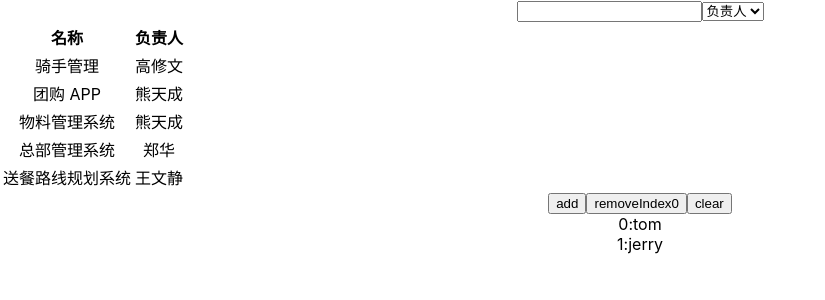
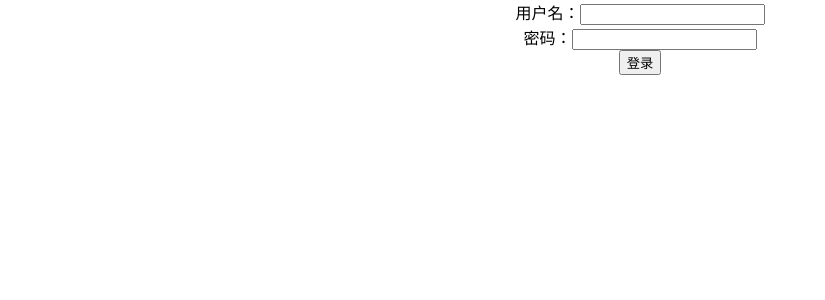
Before and after one commit to kaipengHan/jira, a React (Create React App) app: page / in a window 1280 px wide. Shown: the top 300 px of the page, without its empty margins (0-825 px from the left). Built offline with nearby package versions, Linux system fonts and the light colour scheme; data requests are answered from the project's data file.

Commit message:
feat: 获取表单数据 json-server自定义API

```diff
--- a/package.json
+++ b/package.json
@@ -24,7 +24,7 @@
     "test": "react-scripts test",
     "eject": "react-scripts eject",
     "prepare": "husky install",
-    "json-server": "json-server __json_server_mock__/db.json --watch --port 3001"
+    "json-server": "json-server __json_server_mock__/db.json --watch --port 3001 --middlewares __json_server_mock__/middleware.js"
   },
   "eslintConfig": {
     "extends": [
--- a/src/App.tsx
+++ b/src/App.tsx
@@ -1,13 +1,15 @@
 import React from "react";
 import "./App.css";
-import ProjectList from "./screens/project-list/index";
-import TryUseArray from "./screens/try-use-array/index";
+// import ProjectList from "./screens/project-list/index";
+// import TryUseArray from "./screens/try-use-array/index";
+import LoginScreen from "./screens/login-screen/index";
 
 function App() {
   return (
     <div className="App">
-      <ProjectList />
-      <TryUseArray />
+      {/*<ProjectList />*/}
+      {/*<TryUseArray />*/}
+      <LoginScreen />
     </div>
   );
 }
--- /dev/null
+++ b/src/screens/login-screen/index.tsx
@@ -0,0 +1,37 @@
+import React, { FormEvent } from "react";
+
+const apiUrl = process.env.REACT_APP_API_URL;
+const LoginScreen = () => {
+  const login = (param: { username: string; password: string }) => {
+    fetch(`${apiUrl}/login`, {
+      method: "POST",
+      headers: {
+        "Content-Type": "application/json",
+      },
+      body: JSON.stringify(param),
+    }).then(async (response) => {
+      console.log(response);
+    });
+  };
+  const handleSubmit = (event: FormEvent<HTMLFormElement>) => {
+    event.preventDefault();
+    const username = (event.currentTarget.elements[0] as HTMLFormElement).value;
+    const password = (event.currentTarget.elements[1] as HTMLFormElement).value;
+    login({ username, password });
+  };
+  return (
+    <form onSubmit={handleSubmit}>
+      <div>
+        <label htmlFor="username">用户名：</label>
+        <input type="text" id={"username"} />
+      </div>
+      <div>
+        <label htmlFor="password">密码：</label>
+        <input type="password" id={"password"} />
+      </div>
+      <button type={"submit"}>登录</button>
+    </form>
+  );
+};
+
+export default LoginScreen;
```
Also changed, not shown: __json_server_mock__/middleware.js (added, +15 -0 lines), 1 other file (tests, documents, lock files or other folders).
